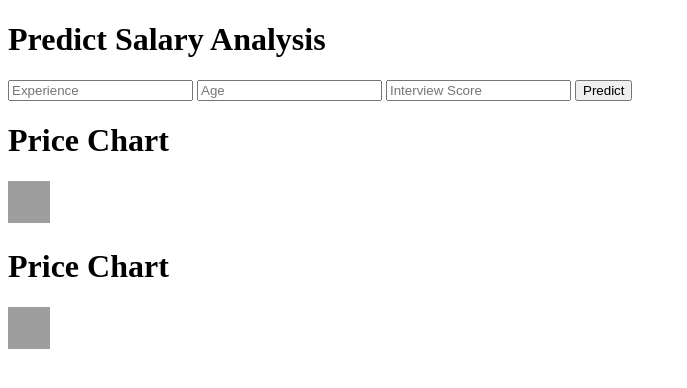
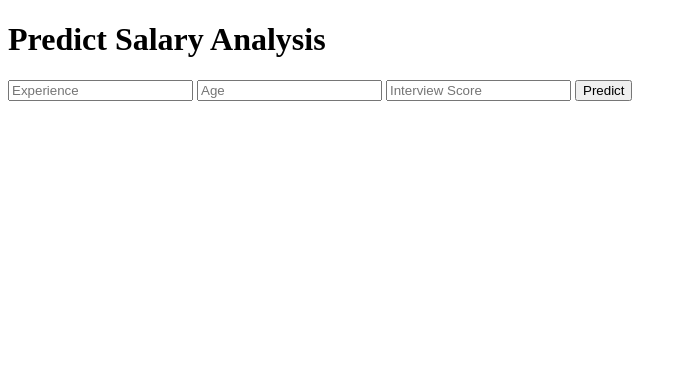
Before and after one commit to rajeevramesh21/Heroku, a Flask app: page / in a window 1280 px wide. Shown: the top 388 px of the page, without its empty margins (0-687 px from the left). Run offline with Flask 2, Linux system fonts and the light colour scheme; parts of the project's set-up code (start-up, migrations or seed data) failed here and were passed over; grey boxes are pictures that could not be loaded.

Commit message:
Add files via upload

```diff
--- a/app.py
+++ b/app.py
@@ -1,13 +1,10 @@
 import numpy as np
 from flask import Flask, request, jsonify, render_template
 import pickle
-import matplotlib.pyplot as plt
-import plotly.express as px
-import pandas as pd
+
 
 
 app = Flask(__name__)
-df=pd.read_excel('New Microsoft Excel Worksheet.xlsx')
 model = pickle.load(open('salmodel.pkl', 'rb'))
 
 @app.route('/')
--- a/templates/index.html
+++ b/templates/index.html
@@ -23,17 +23,8 @@
 
 
         <button type="submit" class="btn btn-primary btn-block btn-large">Predict</button>
-        <h1>Price Chart</h1>
 
-        <p>{{ name }}</p>
-
-        <img src={{ name }} alt="Chart" height="42" width="42">
     </form>
-    <h1>Price Chart</h1>
-
-      <p>{{ name }}</p>
-
-      <img src={{ name }} alt="Chart" height="42" width="42">
 
    <br>
    <br>
```
